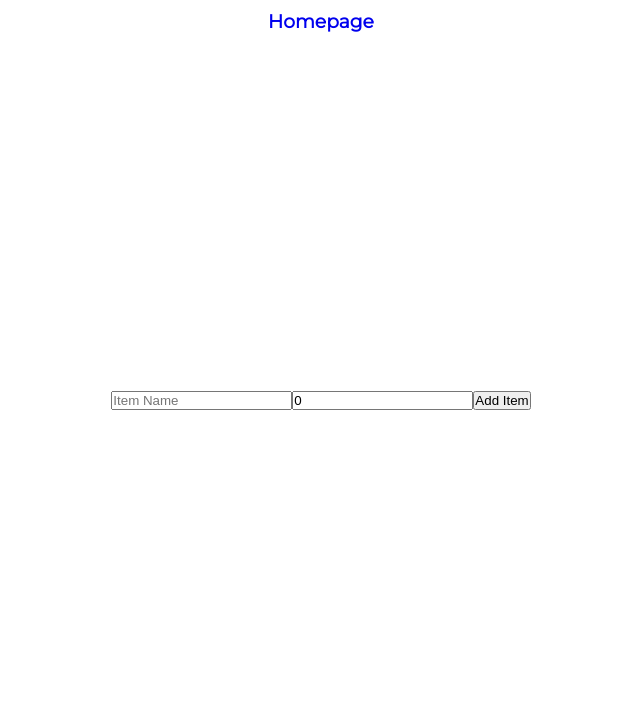
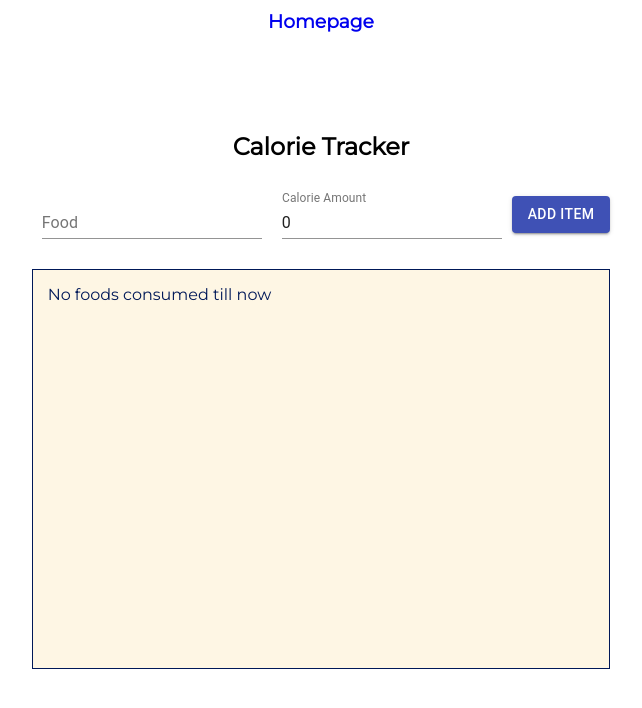
Before and after one commit to siddharth20190428/Frontend-THAs, a React (Create React App) app in the folder react-thas/: page /day21 in a window 1280 px wide. Shown: the top 708 px of the page, without its empty margins (319-961 px from the left). Built offline with nearby package versions, Linux system fonts and the light colour scheme.

Commit message:
day 21 css added

```diff
--- a/react-thas/src/Day 21/AddFood.js
+++ b/react-thas/src/Day 21/AddFood.js
@@ -1,4 +1,5 @@
 import React, { useState } from "react";
+import { TextField, Button } from "@material-ui/core";
 
 const AddFood = ({ foods, setFoods }) => {
   const [name, setName] = useState("");
@@ -10,9 +11,12 @@ const AddFood = ({ foods, setFoods }) => {
     setAmount(0);
   };
   return (
-    <form onSubmit={handleSubmit}>
-      <input
+    <form onSubmit={handleSubmit} className="add-food-form">
+      <TextField
+        id="standard-basic"
+        label="Food"
         type="text"
+        className="form-input"
         value={name}
         onChange={(e) => {
           setName(e.target.value);
@@ -20,15 +24,19 @@ const AddFood = ({ foods, setFoods }) => {
         placeholder="Item Name"
         autoComplete="off"
       />
-      <input
+      <TextField
+        id="standard-basic"
+        label="Calorie Amount"
+        className="form-input"
         type="number"
         value={amount}
         onChange={(e) => {
           setAmount(e.target.value);
         }}
-        placeholder="Calorie Amount"
       />
-      <button>Add Item</button>
+      <Button variant="contained" color="primary" type="submit">
+        Add Item
+      </Button>
     </form>
   );
 };
--- /dev/null
+++ b/react-thas/src/Day 21/CalorieTracker.css
@@ -0,0 +1,37 @@
+h2 {
+  text-align: center;
+  margin: 20px 0;
+}
+
+.add-food-form {
+  display: flex;
+  align-items: center;
+}
+.edit-item {
+  padding: 10px;
+}
+.form-input {
+  margin: 10px !important;
+}
+
+.foods-container {
+  height: 50vh;
+  width: 100%;
+  overflow-y: auto;
+  border: 1px solid #001858;
+  margin: 20px 0;
+  padding: 15px;
+  background: #fef6e4;
+  color: #001858;
+}
+
+.food-card {
+  border: 1px solid #001858;
+  background: #8bd3dd;
+  margin: 10px 0;
+}
+
+.food-card > button,
+.food-card > p {
+  margin: 10px;
+}
--- a/react-thas/src/Day 21/CalorieTracker.js
+++ b/react-thas/src/Day 21/CalorieTracker.js
@@ -1,4 +1,5 @@
 import React, { useState } from "react";
+import "./CalorieTracker.css";
 import AddFood from "./AddFood";
 import FoodItem from "./FoodItem";
 
@@ -7,10 +8,22 @@ const CalorieTracker = () => {
 
   return (
     <div>
+      <h2>Calorie Tracker</h2>
       <AddFood foods={foods} setFoods={setFoods} />
-      {foods.map((elem, index) => (
-        <FoodItem key={index} id={index} foods={foods} setFoods={setFoods} />
-      ))}
+      <div className="foods-container">
+        {foods.length ? (
+          foods.map((elem, index) => (
+            <FoodItem
+              key={index}
+              id={index}
+              foods={foods}
+              setFoods={setFoods}
+            />
+          ))
+        ) : (
+          <p>No foods consumed till now</p>
+        )}
+      </div>
     </div>
   );
 };
--- a/react-thas/src/Day 21/FoodItem.js
+++ b/react-thas/src/Day 21/FoodItem.js
@@ -1,4 +1,5 @@
 import React, { useState } from "react";
+import { TextField, Button } from "@material-ui/core";
 
 const FoodItem = ({ id, foods, setFoods }) => {
   const [open, setOpen] = useState(false);
@@ -18,34 +19,53 @@ const FoodItem = ({ id, foods, setFoods }) => {
   };
 
   return (
-    <div>
+    <div className="food-card">
       {!open ? (
         <>
           <h3>{foods[id].name}</h3>
           <p>You have consumed {foods[id].amount} calories</p>
-          <button onClick={() => setOpen(true)}>Edit</button>
+          <Button
+            variant="contained"
+            color="primary"
+            onClick={() => setOpen(true)}
+          >
+            Edit
+          </Button>
         </>
       ) : (
         <>
-          <input
+          <div className="edit-item">
+            <TextField
+              id="standard-basic"
+              label="Food"
               type="text"
+              className="form-input"
               value={name}
               onChange={(e) => {
                 setName(e.target.value);
               }}
+              placeholder="Item Name"
               autoComplete="off"
             />
-          <input
+            <TextField
+              id="standard-basic"
+              label="Calorie Amount"
               type="number"
+              className="form-input"
               value={amount}
               onChange={(e) => {
                 setAmount(e.target.value);
               }}
             />
-          <button onClick={handleUpdate}>Done</button>
+          </div>
+          <Button variant="contained" color="primary" onClick={handleUpdate}>
+            Done
+          </Button>
         </>
       )}
-      <button onClick={handleDelete}>Delete</button>
+      <Button variant="contained" color="secondary" onClick={handleDelete}>
+        Delete
+      </Button>
     </div>
   );
 };
```
Lines whose indentation alone changed are shown as unchanged.
